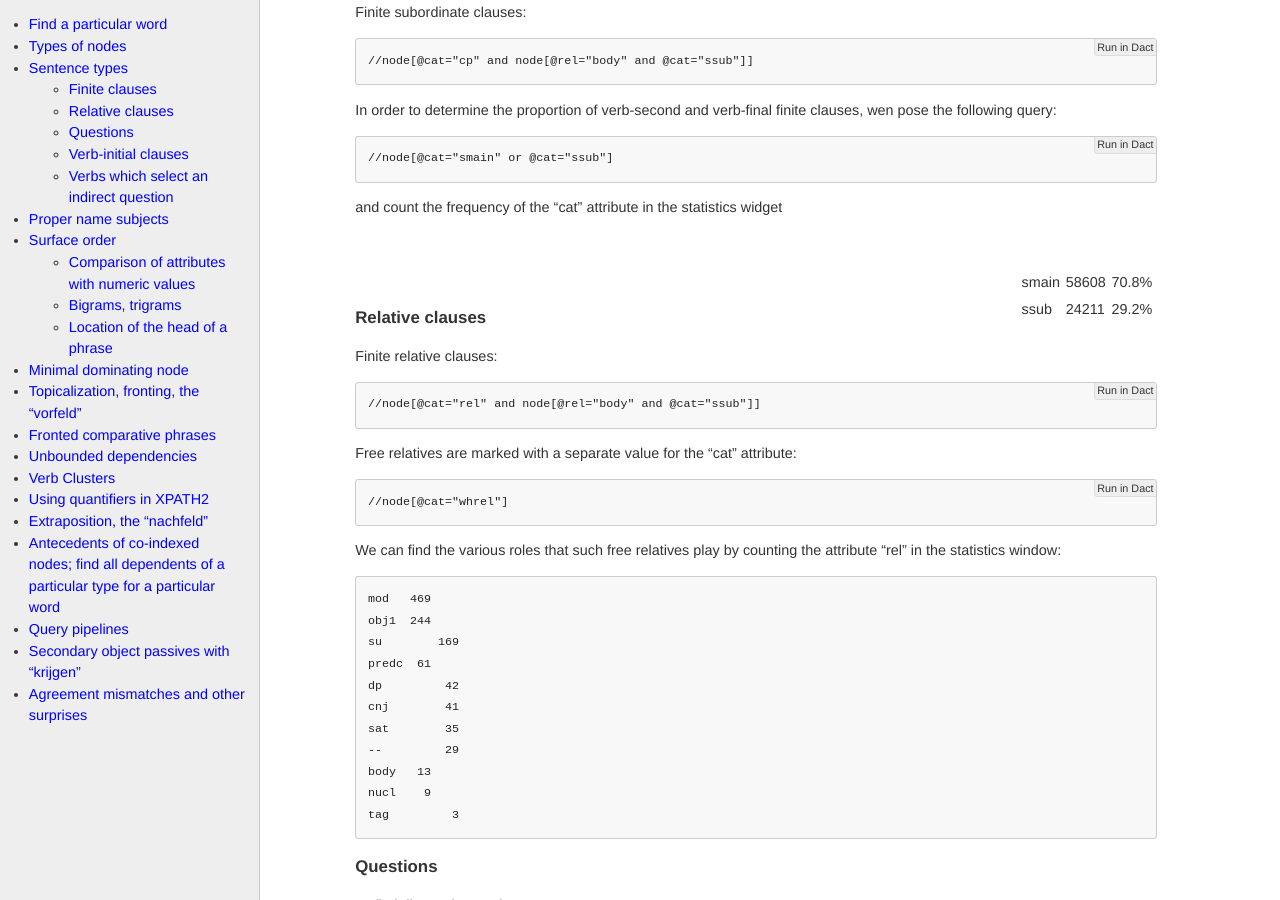
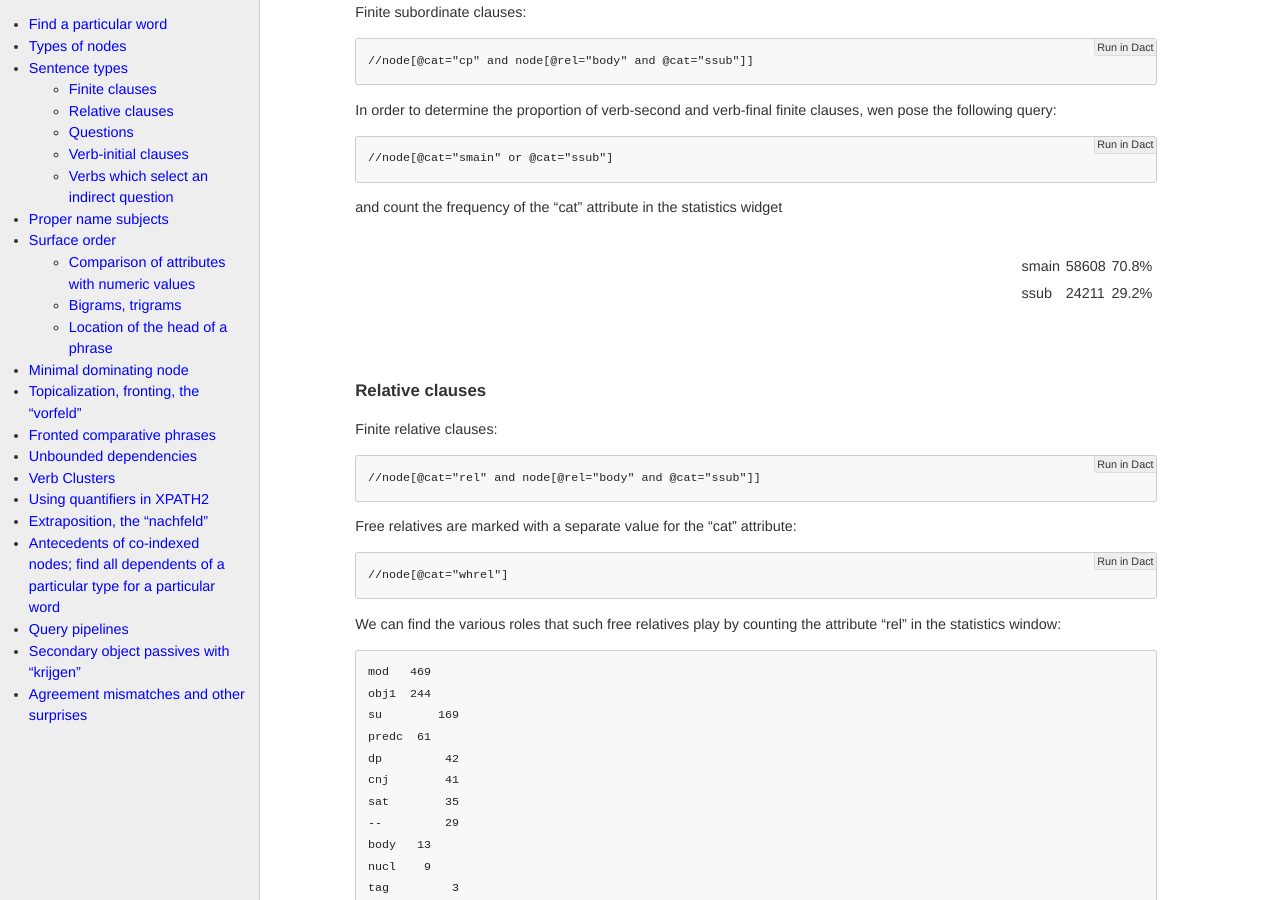
Before and after one commit to rug-compling/dact, a Jekyll site: the page built from cookbook/index.md, in a window 1280 px wide and 900 px high, scrolled down 1027 px. Built offline with Jekyll 4.4.1, drawn with Linux system fonts in a browser that asks for light colours; nearby versions of some CDN libraries.

Commit message:
Update cookbook/index.md
table

```diff
--- a/cookbook/index.md
+++ b/cookbook/index.md
@@ -59,8 +59,10 @@ the following query:
 
 and count the frequency of the "cat" attribute in the statistics widget
 
-<br/>
-<div align="center">
+
+<div style="clear:both; width:100%; height:20px;"></div>
+
+
 <table align="right">
 <tr>
     <td>smain</td>    <td>58608</td>    <td>70.8%</td>
@@ -69,7 +71,8 @@ and count the frequency of the "cat" attribute in the statistics widget
     <td>ssub</td>     <td>24211</td>    <td>29.2% </td>
 </tr>
 </table>
-</div>
+<div style="clear:both; width:100%; height:20px;"></div>
+
 <br/>
 
 
```
